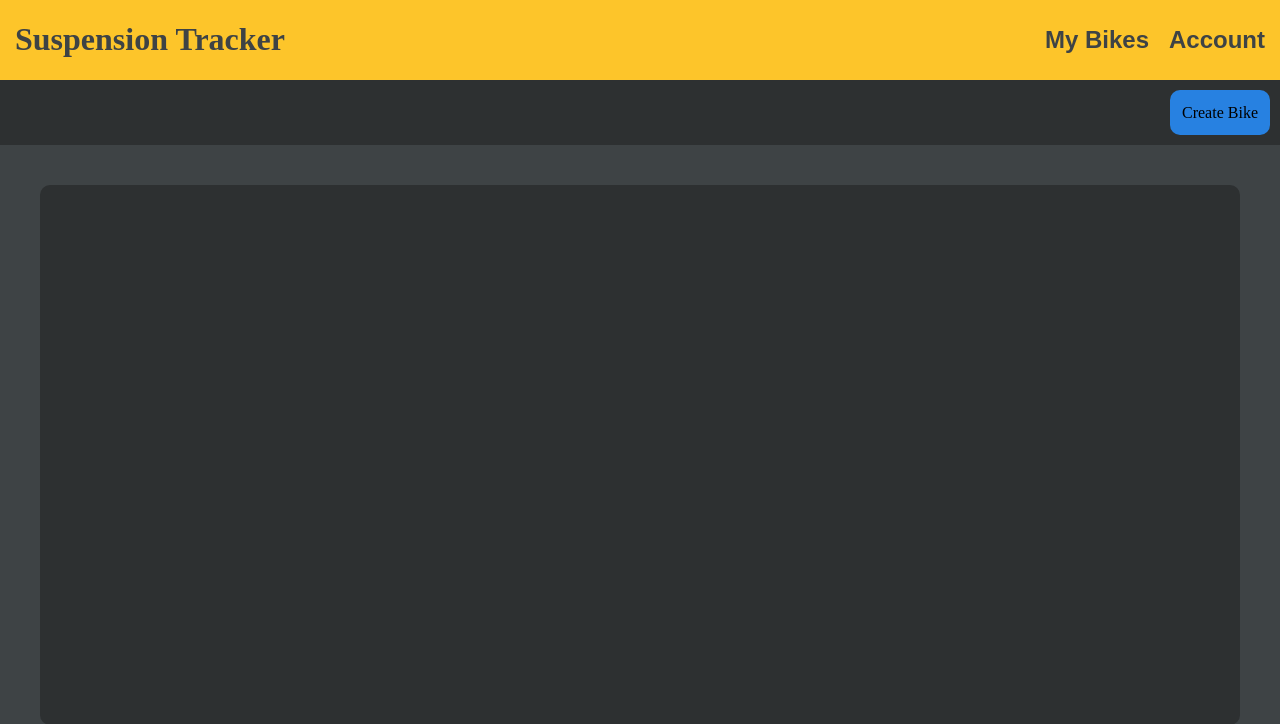
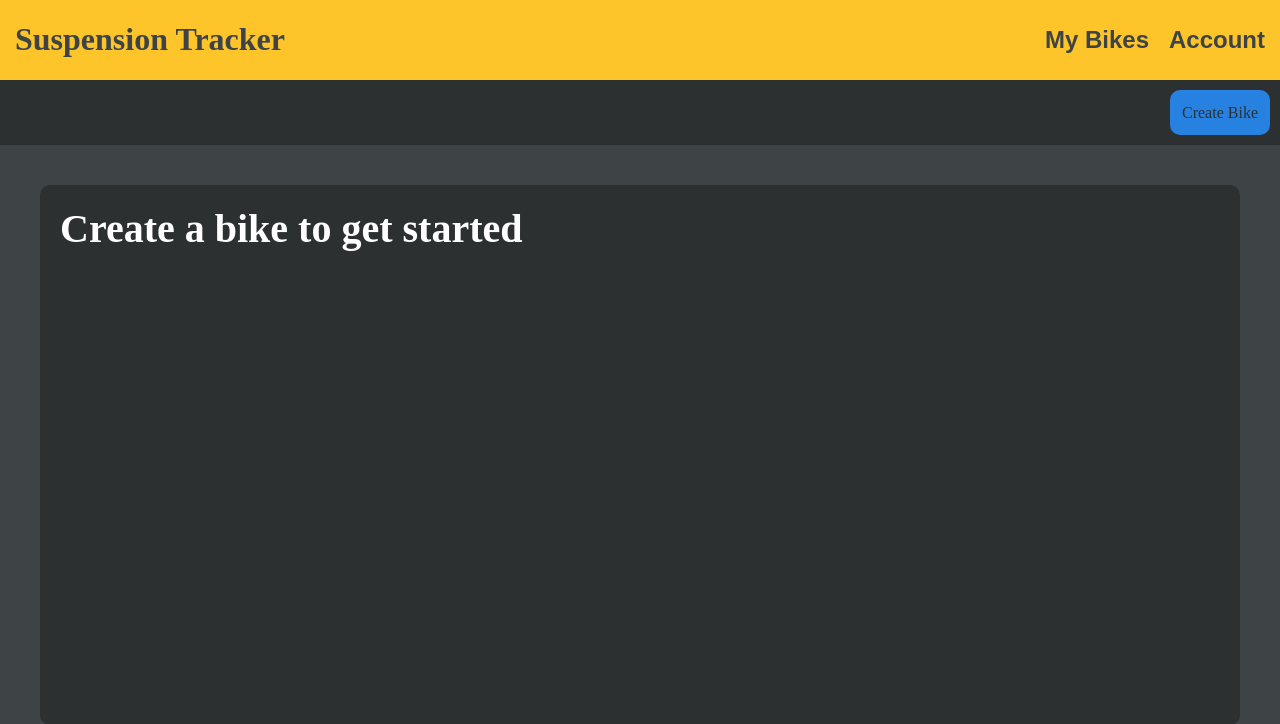
Before and after one commit to MattrHermanson/suspensiontracker, a Django app: page /tracker/bikes/ in a window 1280 px wide. Shown: the top 724 px of the page. Run offline with Django 5.2, Linux system fonts and the light colour scheme; the visitor is signed in with stand-in values (Sample User, id 1); data comes from the database, SQL or seed files in the repository; data that the repository does not hold is empty; some web fonts are replaced.

Commit message:
fixed error when not setting progression while making bike, and added hint if you have no bikes

```diff
--- a/tracker/static/tracker/style.css
+++ b/tracker/static/tracker/style.css
@@ -138,6 +138,7 @@ p {
     height: 45px;
     width: 100px;
     background-color: #2781E1;
+    color: #2D3031;
     border-radius: 10px;
     font-size: 16px;
     text-decoration: none;
@@ -554,6 +555,11 @@ label {
     font-size: 25px;
   }
 
+.no-bikes {
+    color: white;
+    font-size: 40px;
+}
+
 
 
 
--- a/tracker/templates/tracker/bikes.html
+++ b/tracker/templates/tracker/bikes.html
@@ -51,7 +51,9 @@
 
         <div class="bikes-container">
 
-
+            {% if not has_bikes %}
+                <h2 class="no-bikes">Create a bike to get started</h2>
+            {% else %}
                 {% for bike in users_bikes %}
                     <a href="{% url 'tracker:tracker-setups' %}?bike={{bike.id}}?setup=none">
                         <div class="bike-container">
@@ -60,7 +62,7 @@
                         </div>
                     </a>
                 {% endfor %}
-
+            {% endif %}
         </div>
     </div>
 
--- a/tracker/views.py
+++ b/tracker/views.py
@@ -25,7 +25,7 @@ def bikes(request):
         brand = request.POST['brand']
         front_travel = request.POST['front_travel']
         rear_travel = request.POST['rear_travel']
-        if request.POST['progression'] != 0:
+        if request.POST['progression'] != '':
             progression = int(request.POST['progression'])
             progression *= 0.01
         else:
@@ -37,9 +37,18 @@ def bikes(request):
 
         return redirect('tracker:tracker-bikes')
 
+    users_bikes = list(user.bike_set.all())
+
+    if len(users_bikes) == 0:
+        has_bikes = False
+    else:
+        has_bikes = True
+
+    print(f'has bikes: {has_bikes}')
 
     context = {
-        'users_bikes' : list(user.bike_set.all())
+        'users_bikes' : users_bikes,
+        'has_bikes' : has_bikes,
     }
 
 
```
Lines whose indentation alone changed are shown as unchanged.
